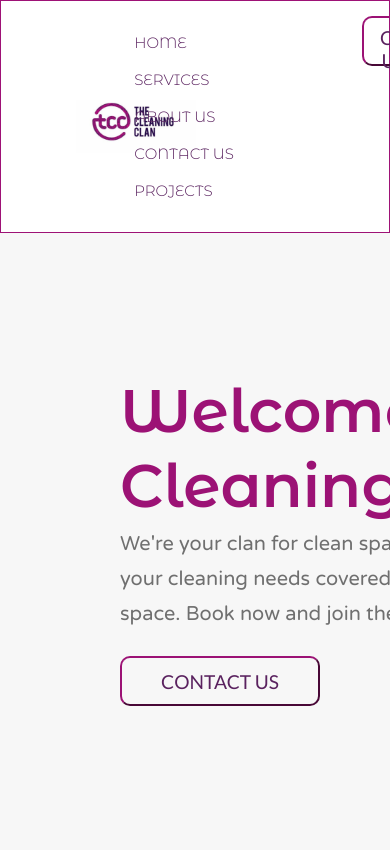
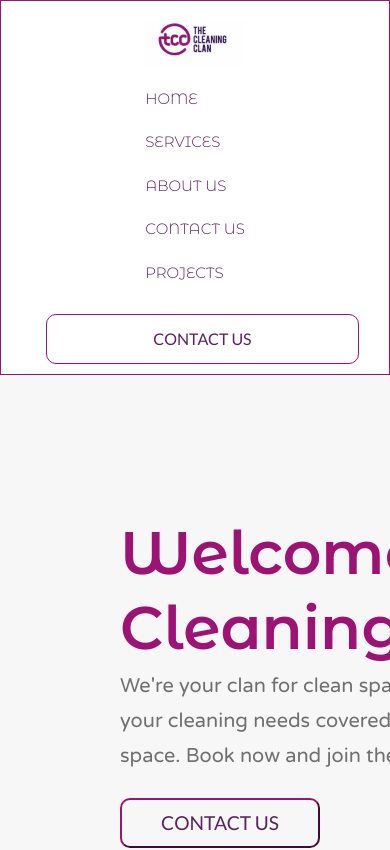
Before and after one commit to eniolaSamuel/CleaningClanProductPage, a React (Create React App) app: page / in a window 390 px wide. Shown: the top 850 px of the page. Built offline with nearby package versions, Linux system fonts and the light colour scheme; a web font is replaced by a local one.

Commit message:
cc-update

```diff
--- a/src/styles/NavBar.css
+++ b/src/styles/NavBar.css
@@ -1,122 +1,138 @@
-.navigation-main-frame{
+.navigation-main-frame {
     display: flex;
+    justify-content: space-between;
+    align-items: center;
+    padding: 10px 20px;
     border: 1px solid #9e1276;
     margin: auto;
-
+    flex-wrap: wrap; /* Enables wrapping on smaller screens */
+    background-color: #ffffff;
 }
 
-.tcc-logo-frame{
+.tcc-logo-frame {
+    width: 15%;
     display: flex;
-    width: 15%;
+    justify-content: center;
     align-items: center;
 }
-.tcc-logo-frame img{
-    margin-left: 75px;
+
+.tcc-logo-frame img {
     width: 120px;
-    margin-top: 20px;
-    margin-right: 5px;
+    margin: 10px auto;
 }
 
-.tcc-nav-link-frame{
+.tcc-nav-link-frame {
+    width: 60%;
     display: flex;
+    justify-content: center;
     align-items: center;
-    justify-content:center;
-    margin-top: 15px;
-    margin-bottom: 5px;
-    margin-left: 40px;
-    width: 60%;
 }
 
-.tcc-nav-link{
+.tcc-nav-link {
     list-style: none;
-    text-decoration: none;
-    color: #5a225f;
-    text-decoration-color: #5a225f;
-    margin-top: 10px;
-
-
+    padding: 0;
+    margin: 0;
+    display: flex;
+    gap: 20px; /* Adds spacing between links */
+    flex-wrap: wrap; /* Allows links to wrap if needed */
 }
 
-.tcc-nav-link-detail{
-    text-decoration-style: solid;
+.tcc-nav-link-detail {
     font-size: medium;
-    justify-content: space-between;
     position: relative;
-    display: inline-block;
-    list-style:none;
-    margin-left:35px;
-    margin-top: 5px;
-    transition:0.5s;
-
+    transition: 0.5s;
 }
 
-.tcc-nav-link-detail a{
-    color:#5a225f;
+.tcc-nav-link-detail a {
+    color: #5a225f;
     text-decoration: none;
-    display: block;
-    position:relative;
-    font-size:15px;
-    text-transform:uppercase;
-    transition:0.5s;
+    font-size: 15px;
+    text-transform: uppercase;
     font-family: "Montserrat Alternates", sans-serif;
     font-weight: 300;
-    font-style: normal;
+    transition: 0.5s;
 }
 
-.tcc-nav-link-detail:hover a{
-    transform:scale(1.2);
-    opacity:0.2;
-    filter:blur(5px);
-}
-
-.tcc-nav-link-detail a:hover{
-    transform:scale(1.5);
-    opacity:1;
-    filter:blur(0);
-    text-decoration:none;
+.tcc-nav-link-detail:hover a {
+    transform: scale(1.2);
     color: #9e1276;
 }
 
-.tcc-nav-link-detail a:before{
-    content:'';
-    position:absolute;
-    top:0;
-    left:0;
-    width:100%;
-    height:100%;
-    background:#FFFF;
-    transition:0.5s;
-    transform-origin:right;
-    transform:scaleX(0);
-    z-index:-1
+.tcc-contact-button-frame {
+    width: 25%;
+    display: flex;
+    justify-content: flex-end;
 }
 
-.tcc-nav-link-detail a:hover:before{
-    transition:transform 0.5s;
-    transform-origin:left;
-    transform:scaleX(1);
-}
-
-.tcc-contact-button-frame{
-    width: 25%;
-}
-.tcc-contact-button{
-    color:#5a225f;
-    border-color: #9C1275;
-    transition: background-color;
-    transition-duration: 200ms;
-    cursor: pointer;
+.tcc-contact-button {
+    color: #5a225f;
+    border: 1px solid #9C1275;
     background: transparent;
     height: 50px;
     width: 65%;
-    left: 181px;
-    margin-top: 15px;
-    margin-left: 70px;
+    margin-top: 10px;
+    margin-left: auto;
+    margin-right: 10px;
     border-radius: 10px;
-    padding: 8px 16px 8px 16px;
+    padding: 8px 16px;
     font-size: larger;
     font-family: "Lato", sans-serif;
-    font-weight: 400;
-    font-style: normal;
+    cursor: pointer;
+    transition: background-color 200ms;
+}
 
+.tcc-contact-button:hover {
+    background-color: #9C1275;
+    color: #ffffff;
 }
+
+/* Media Queries for Responsive Design */
+
+/* Adjustments for tablets */
+@media (max-width: 1024px) {
+    .tcc-nav-link-frame {
+        width: 100%;
+    }
+
+    .tcc-contact-button-frame {
+        width: 100%;
+        justify-content: center;
+        margin-top: 10px;
+    }
+
+    .tcc-contact-button {
+        width: 80%;
+    }
+}
+
+/* Adjustments for mobile screens */
+@media (max-width: 768px) {
+    .navigation-main-frame {
+        flex-direction: column; /* Stack all items vertically */
+        text-align: center;
+    }
+
+    .tcc-logo-frame {
+        margin-bottom: 10px;
+    }
+
+    .tcc-nav-link {
+        flex-direction: column; /* Stack navigation links */
+        gap: 10px;
+    }
+
+    .tcc-contact-button {
+        width: 90%;
+    }
+}
+
+/* Smallest screens */
+@media (max-width: 480px) {
+    .tcc-logo-frame img {
+        width: 100px;
+    }
+
+    .tcc-contact-button {
+        font-size: medium;
+    }
+}
```
